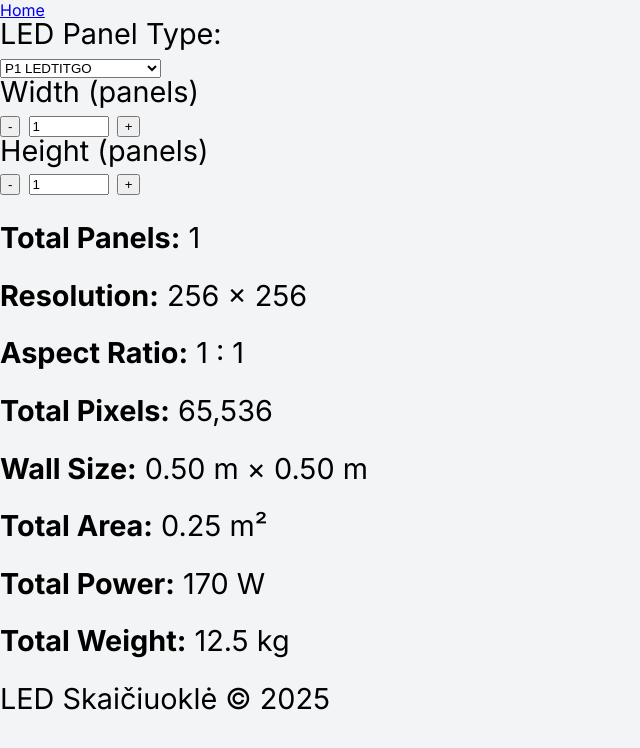
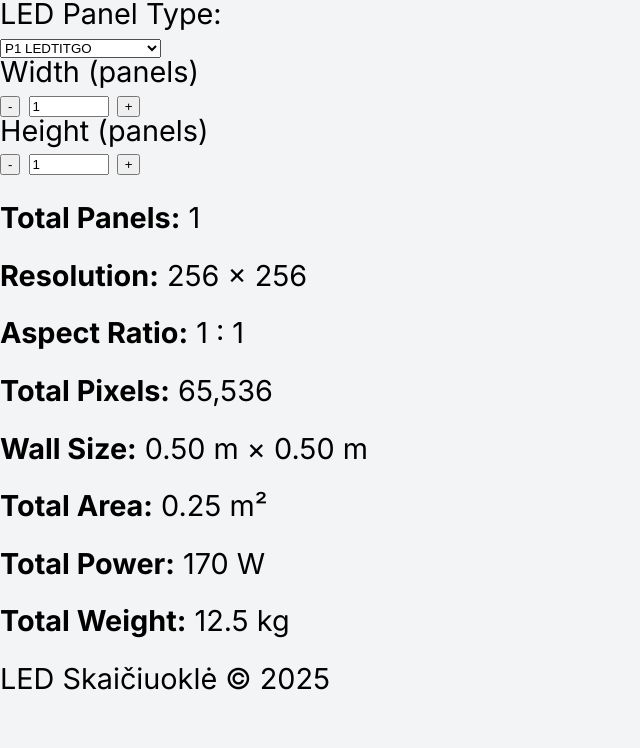
Before and after one commit to stogarauna/skaiciuokle, a SvelteKit app: page / in a window 1280 px wide. Shown: the top 748 px of the page, without its empty margins (0-640 px from the left). Built offline with nearby package versions, Linux system fonts and the light colour scheme.

Commit message:
chore: remove header navigation (Home/Extra) per request

```diff
--- a/src/routes/+layout.svelte
+++ b/src/routes/+layout.svelte
@@ -1,9 +1,4 @@
-
-<nav class="w-full bg-white shadow-sm">
-	<div class="max-w-md mx-auto px-4 py-3 flex gap-4 items-center">
-	<a href="/" class="text-blue-600 font-medium">Home</a>
-	</div>
-</nav>
+<!-- Navigation removed by request -->
 
 <main class="min-h-screen bg-gray-100 flex flex-col items-center px-4 py-6" style="font-size: 1.8rem !important; line-height: 1 !important;">
 	<div class="w-full max-w-md bg-white rounded-2xl shadow-lg p-5">
```
